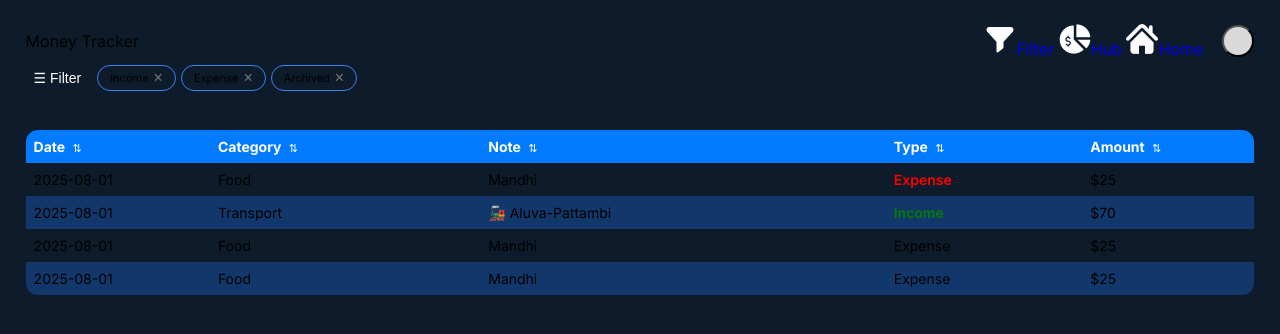
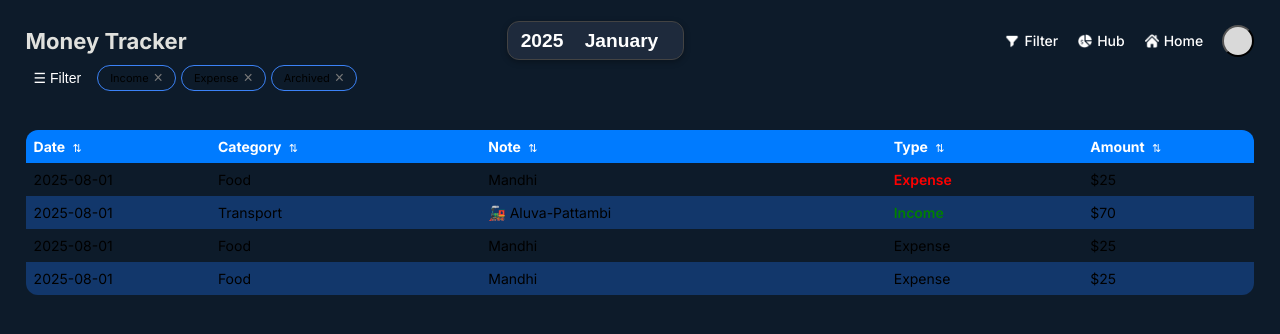
Before and after one commit to ibnu-umer/money-tracker-v2, a Django app: page /transactions/ in a window 1280 px wide. Shown: the top 334 px of the page. Run offline with Django 5.2, Linux system fonts and the light colour scheme.

Commit message:
feat(header): replace dropdown modal with dropdown list

```diff
--- a/moneytracker/static/css/header.css
+++ b/moneytracker/static/css/header.css
@@ -16,19 +16,43 @@
 }
 
 .header-calendar {
+    display: flex;
+    flex-direction: row;
     font-weight: 700;
+    gap: var(--spacing-sm);
     font-size: var(--fs-calendar);
     color: var(--color-text-primary);
-    background-color: var(--color-secondary-bg);
+    background-color: var(--color-card-bg);
     box-shadow: var(--shadow-card);
     border: var(--border-card);
     border-radius: var(--radius-card);
-    padding: 6px 16px;
+    padding: var(--spacing-sm) var(--spacing-md);
     cursor: pointer;
 }
 
 .header-calendar:hover {
     border-color: var(--color-border-hover);
+}
+
+.calendar-dropdown {
+    -webkit-appearance: none; /* Safari, Chrome */
+    -moz-appearance: none; /* Firefox */
+    appearance: none;
+    border: none;
+    background-color: var(--color-card-bg);
+    padding: 0;
+    font-size: var(--fs-calendar);
+    width: fit-content;
+    border-radius: 0;
+    text-align: center;
+}
+
+.calendar-dropdown option {
+    padding: 5px;
+}
+
+.calendar-dropdown::after {
+    background: var(--color-bg-secondary);
 }
 
 .nav-bar {
@@ -69,15 +93,12 @@ a {
     color: #c6c6c6;
 }
 
-
 .profile-avatar {
     width: var(--size-avatar);
     height: var(--size-avatar);
     background-color: var(--color-avatar-bg);
     border-radius: 50%;
 }
-
-
 
 .content-section {
     display: flex;
@@ -93,7 +114,6 @@ a {
     width: 100%;
 }
 
-
 @media (min-width: 567px) {
     .nav-options {
         display: flex;
--- /dev/null
+++ b/moneytracker/static/js/header.js
@@ -0,0 +1,9 @@
+const yearDropdown = document.getElementById("yearDropdown");
+const currentYear = new Date().getFullYear();
+
+for (let year = currentYear; year >= currentYear - 10; year--) {
+  const option = document.createElement('option');
+  option.value = year;
+  option.textContent = year;
+  yearDropdown.appendChild(option);
+}
--- a/moneytracker/templates/header.html
+++ b/moneytracker/templates/header.html
@@ -1,63 +1,36 @@
 {% load static %}
 <header class="header">
-    <div class="header__logo">Money Tracker</div>
+    <div class="header-logo">Money Tracker</div>
 
-    {% if request.path == "/" %}
-        <div class="month-selector">
-            <button id="openMonthYear" data-modal-open="monthSelectorModal" class="header__calendar">2025 August</button>
-            <!-- Month Selector Modal -->
-            <div id="monthSelectorModal" class="monthselector-modal hidden">
-                <div class="modal-content">
-                    <div class="modal-header">
-                        <div class="form-title">Select Month&Year</div>
-                    </div>
-
-                    <div class="selector-content">
-                        <div class="selector-group">
-                            <div class="selector-label">Year</div>
-                            <select id="yearSelect" class="selector-dropdown">
-                                <!-- Years will be populated by JavaScript -->
-                            </select>
-                        </div>
-
-                        <div class="selector-group">
-                            <div class="selector-label">Month</div>
-                            <select id="monthSelect" class="selector-dropdown">
-                                <option value="0">January</option>
-                                <option value="1">February</option>
-                                <option value="2">March</option>
-                                <option value="3">April</option>
-                                <option value="4">May</option>
-                                <option value="5">June</option>
-                                <option value="6">July</option>
-                                <option value="7">August</option>
-                                <option value="8">September</option>
-                                <option value="9">October</option>
-                                <option value="10">November</option>
-                                <option value="11">December</option>
-                            </select>
-                        </div>
-                    </div>
-
-                    <div class="buttons">
-                        <button class="selector-button cancel" data-modal-close>Cancel</button>
-                        <button class="selector-button" onclick=applyMonthSelection()>Apply</button>
-                    </div>
-                </div>
-            </div>
-        </div>
-    {% endif %}
+    <div class="header-calendar">
+        <select id="yearDropdown" class="calendar-dropdown">
+        </select>
+        <select id="monthDropdown" class="calendar-dropdown">
+            <option>January</option>
+            <option>February</option>
+            <option>March</option>
+            <option>April</option>
+            <option>May</option>
+            <option>June</option>
+            <option>July</option>
+            <option>August</option>
+            <option>September</option>
+            <option>October</option>
+            <option>November</option>
+            <option>December</option>
+        </select>
+    </div>
 
     <div class="nav-bar">
-        <div class="nav__options">
-            <a href="{% url 'transactions' %}" class="nav__item">
-                <img src="{%static 'icons/filter-icon.png' %}" alt="Filter transactions" class="nav__icon"/>Filter
+        <div class="nav-options">
+            <a href="{% url 'transactions' %}" class="nav-item">
+                <img src="{%static 'icons/filter-icon.png' %}" alt="Filter transactions" class="nav-icon"/>Filter
             </a>
-            <a href="{% url 'categories' %}" class="nav__item">
-                <img src="{%static 'icons/hub-icon.png' %}" alt="Budget & Savings" class="nav__icon"/>Hub
+            <a href="{% url 'categories' %}" class="nav-item">
+                <img src="{%static 'icons/hub-icon.png' %}" alt="Budget & Savings" class="nav-icon"/>Hub
             </a>
-            <a href="{% url 'dashboard' %}" class="nav__item">
-                <img src="{%static 'icons/home-icon.png' %}" alt="Home Page" class="nav__icon"/>Home
+            <a href="{% url 'dashboard' %}" class="nav-item">
+                <img src="{%static 'icons/home-icon.png' %}" alt="Home Page" class="nav-icon"/>Home
             </a>
         </div>
         <div class="profile-settings">
@@ -73,3 +46,4 @@
         </div>
     </div>
 </header>
+<script src="{% static 'js/header.js' %}"></script>
```
